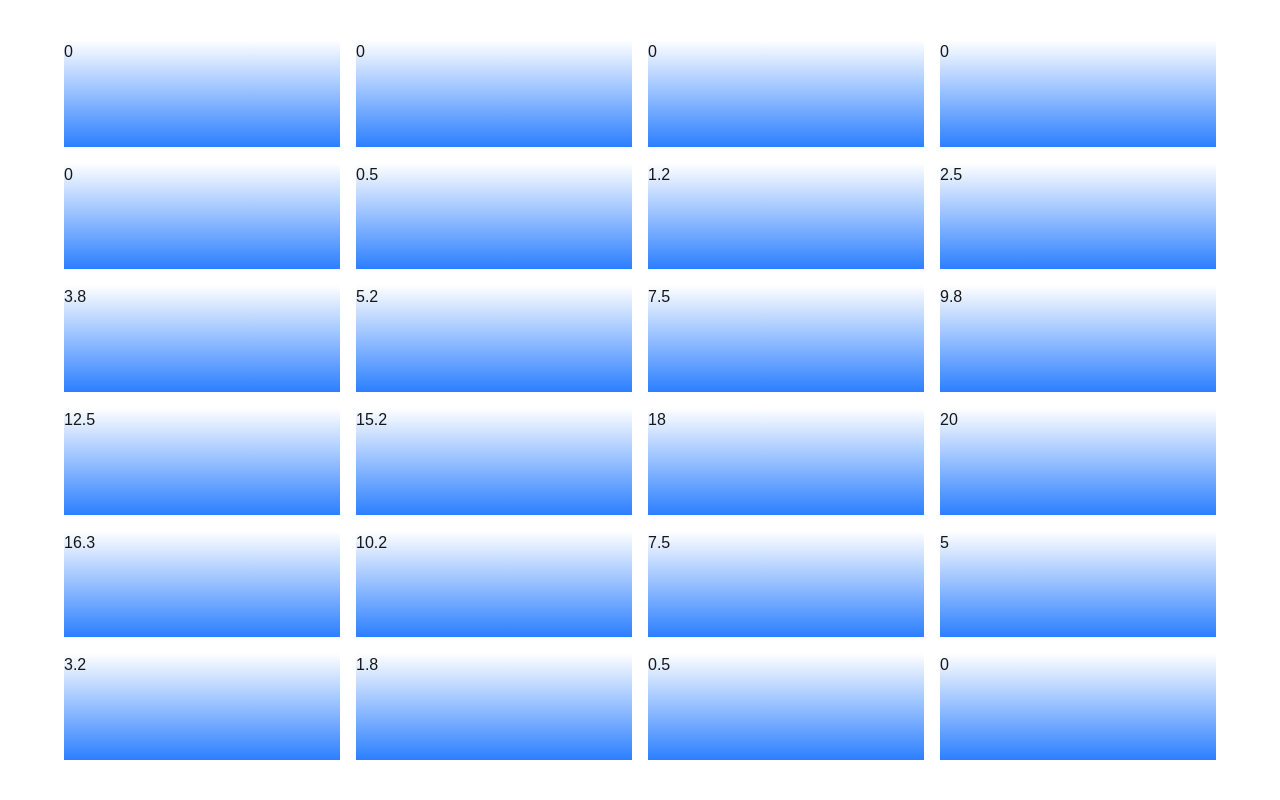
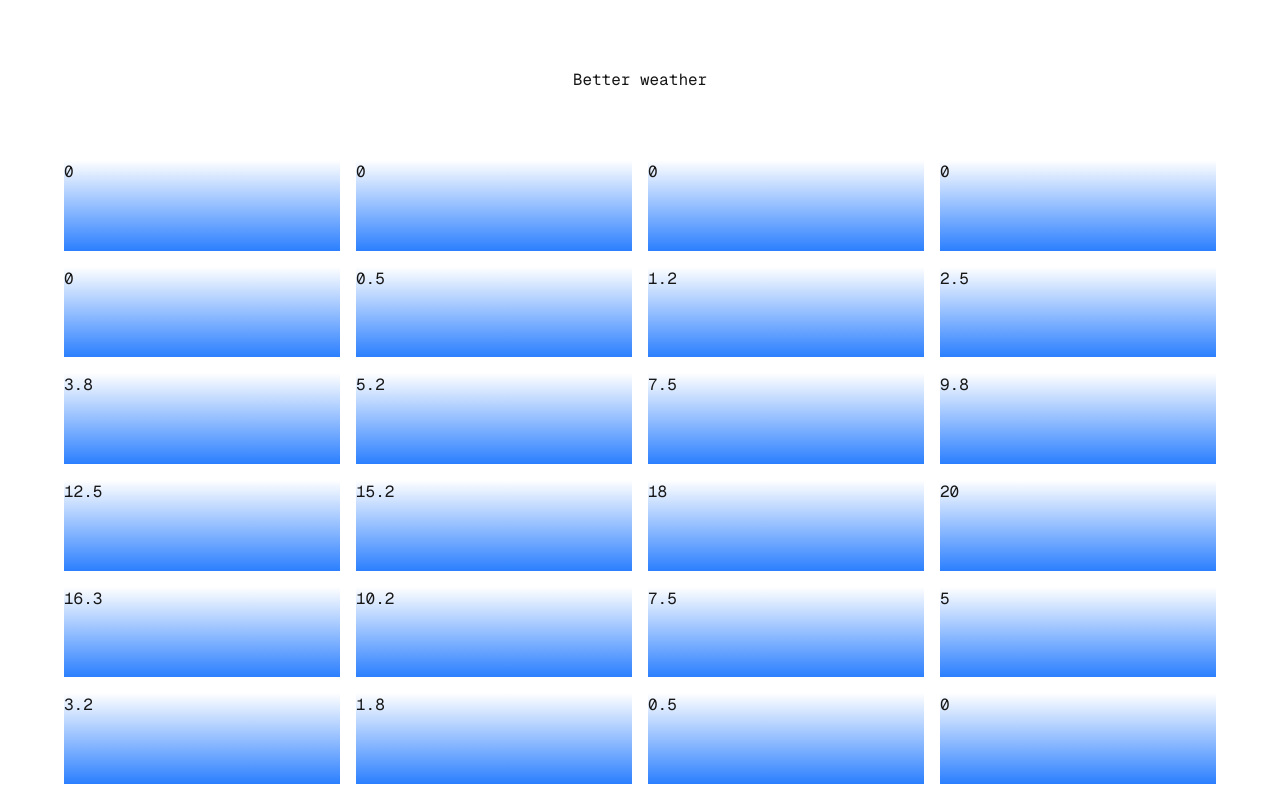
Before and after one commit to jacobjshelp/better-weather, a Next.js app: page / in a window 1280 px wide. Built offline with nearby package versions, Linux system fonts and the light colour scheme.

Commit message:
added Header

```diff
--- /dev/null
+++ b/app/components/Header.tsx
@@ -0,0 +1,9 @@
+export default function Header() {
+  return (
+    <header className="min-h-2/10 flex items-center justify-center">
+      <h1>
+        Better weather
+      </h1>
+    </header>
+  );
+}
--- a/app/page.tsx
+++ b/app/page.tsx
@@ -2,8 +2,13 @@ import HourlyForecast from "./components/HourlyForecast";
 
 export default function Home() {
   return (
-    <div className="h-dvh flex">
-      <main className="h-9/10 w-9/10 mx-auto my-auto">
+    <div className="h-dvh flex flex-col font-mono">
+      <header className="min-h-2/10 flex items-center justify-center">
+        <h1>
+          Better weather
+        </h1>
+      </header>
+      <main className="h-8/10 w-9/10 mx-auto mb-4">
         <HourlyForecast />
       </main>
     </div>
```
